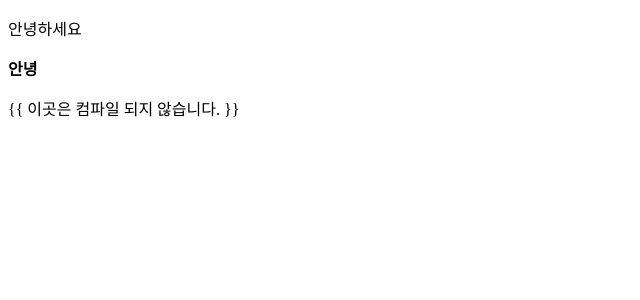
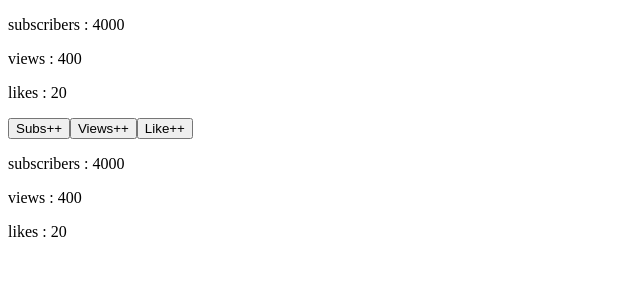
Before and after one commit to eunhye8767/study-vue3, a Vue app in the folder gymcoding/learn-vue3/: page / in a window 1280 px wide. Shown: the top 300 px of the page, without its empty margins (0-640 px from the left). Built offline with nearby package versions, Linux system fonts and the light colour scheme.

Commit message:
[vue 기본] 디렉티브 2

```diff
--- a/gymcoding/learn-vue3/src/App.vue
+++ b/gymcoding/learn-vue3/src/App.vue
@@ -1,8 +1,18 @@
 <template>
 	<div>
-		<p v-text="msg"></p>
-		<p v-html="htmlStr"></p>
-		<p v-pre>{{ 이곳은 컴파일 되지 않습니다. }}</p>
+		<div v-memo="[views]">
+			<p>subscribers : {{ subscribers }}</p>
+			<p>views : {{ views }}</p>
+			<p>likes : {{ likes }}</p>
+		</div>
+		<button @click="subscribers++">Subs++</button>
+		<button @click="views++">Views++</button>
+		<button @click="likes++">Like++</button>
+		<div>
+			<p>subscribers : {{ subscribers }}</p>
+			<p>views : {{ views }}</p>
+			<p>likes : {{ likes }}</p>
+		</div>
 	</div>
 </template>
 
@@ -11,9 +21,15 @@ import { ref } from 'vue';
 
 export default {
 	setup() {
-		const msg = ref('안녕하세요');
-		const htmlStr = ref('<strong>안녕</strong>');
-		return { msg, htmlStr };
+		const subscribers = ref(4000);
+		const views = ref(400);
+		const likes = ref(20);
+
+		return {
+			subscribers,
+			views,
+			likes,
+		};
 	},
 };
 </script>
```
Also changed, not shown: gymcoding/learn-vue3/index_cloak.html (deleted, +0 -34 lines), 1 other file (tests, documents, lock files or other folders).
